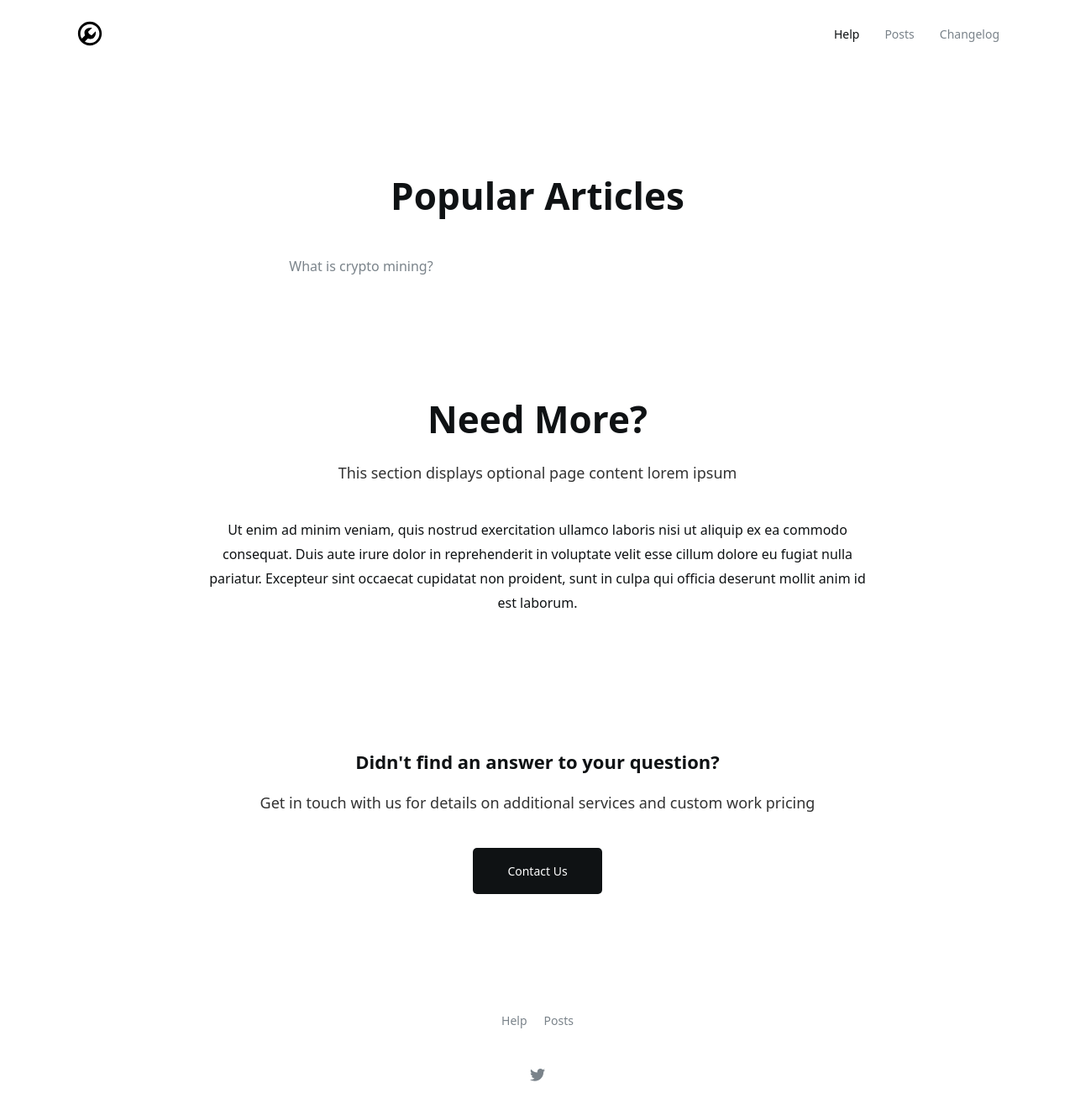
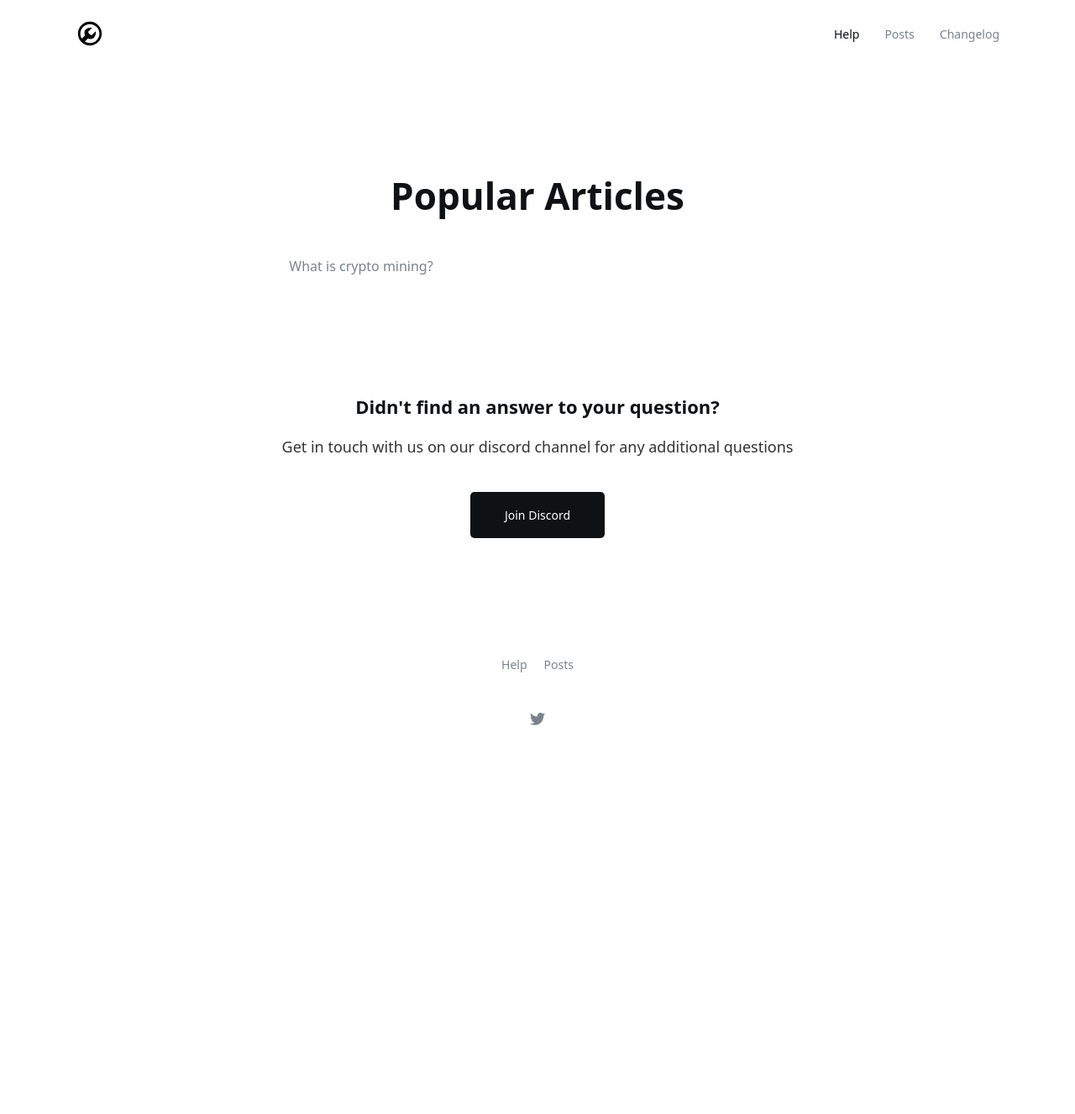
Before and after one commit to mineshaft-docs/mineshaft-docs.github.io, a Jekyll site: the page built from index.md, in a window 1280 px wide and 1400 px high, scrolled down 1040 px. Shown: the top 1327 px of the window at 84% size. Built offline with Jekyll 4.4.1, drawn with Linux system fonts in a browser that asks for light colours; after the commit the page ends 2016 px from its top, so only the background shows below that.

Commit message:
master update

```diff
--- a/index.md
+++ b/index.md
@@ -12,14 +12,11 @@ categories:
 featured:
     title: Popular Articles
     tag: featured
-section:
-    title: Need More?
-    subtitle: This section displays optional page content lorem ipsum
 cta:
     title: Didn't find an answer to your question?
-    subtitle: Get in touch with us for details on additional services and custom work pricing
-    button_text: Contact Us
-    button_url: /contact/
+    subtitle: Get in touch with us on our discord channel for any additional questions
+    button_text: Join Discord
+    button_url: https://discord.gg/UShHNt
 ---
 
 Ut enim ad minim veniam, quis nostrud exercitation ullamco laboris nisi ut aliquip ex ea commodo consequat. Duis aute irure dolor in reprehenderit in voluptate velit esse cillum dolore eu fugiat nulla pariatur. Excepteur sint occaecat cupidatat non proident, sunt in culpa qui officia deserunt mollit anim id est laborum.
```
Also changed, not shown: _docs/home.md (+1 -1 lines).
